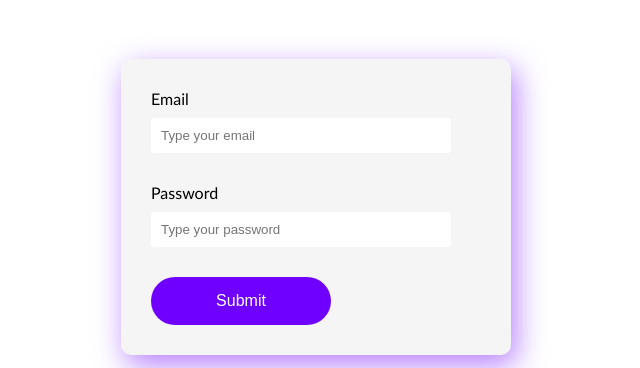
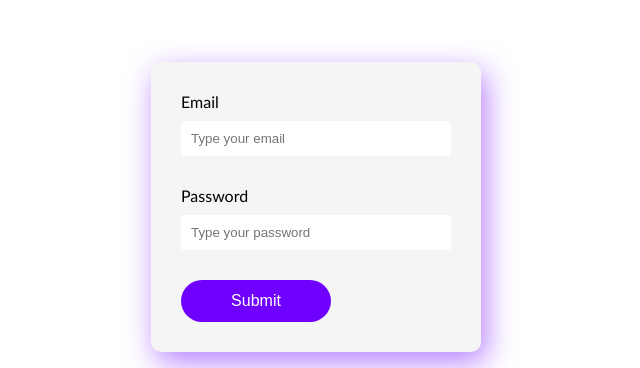
Before and after one commit to nitishbhardwaj00/react-portfolio, a React app: page / in a window 1280 px wide. Shown: the part 152-520 px from the top of the page, without its empty margins (324-964 px from the left). Built offline with nearby package versions, Linux system fonts and the light colour scheme.

Commit message:
1 file modified

```diff
--- a/style.css
+++ b/style.css
@@ -1,5 +1,5 @@
 *,*:before,*:after{
-  box-siziing:border-box;
+  box-sizing:border-box;
 }
 html{
   font-size:100%;
@@ -40,17 +40,17 @@ input{
   display:flex;
   margin-bottom:30px;
   border-radius:3px;
-  width:300px;
+
 }
 :outline{
   border:0px solid transparent;
 }
 button{
-  padding:15px 36px;
+  padding:12px 30px;
   border:0px solid transparent;
   color:#fff;
   display:inline-flex;
-  width:180px;
+  width:150px;
   max-width:180px;
   justify-content:center;
   border-radius:50px;
```
